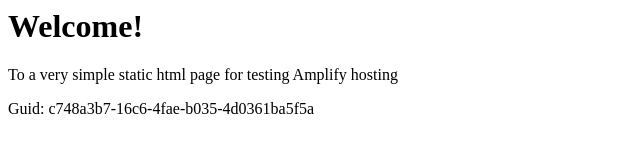
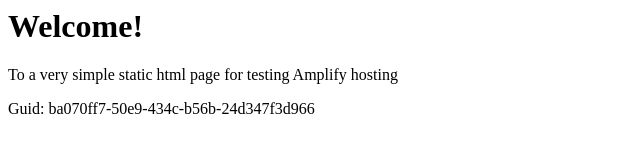
Before and after one commit to aws-aemilia-pdx/Github-PR-Commit-Integration-Test-DoNotTouch-GitHubWebhookPushCanaryTest-v1-preprod-us-west-2, a website: page src/index.html in a window 1280 px wide. Shown: the full height of the page, 0-640 px from the left. Drawn offline with Linux system fonts and the light colour scheme.

Commit message:
commit from integ tests

```diff
--- a/src/index.html
+++ b/src/index.html
@@ -12,6 +12,6 @@
 <body>
     <h1>Welcome!</h1>
     <p>To a very simple static html page for testing Amplify hosting</p>
-    <p>Guid: c748a3b7-16c6-4fae-b035-4d0361ba5f5a</p></body>
+    <p>Guid: ba070ff7-50e9-434c-b56b-24d347f3d966</p></body>
 
 </html>
```
